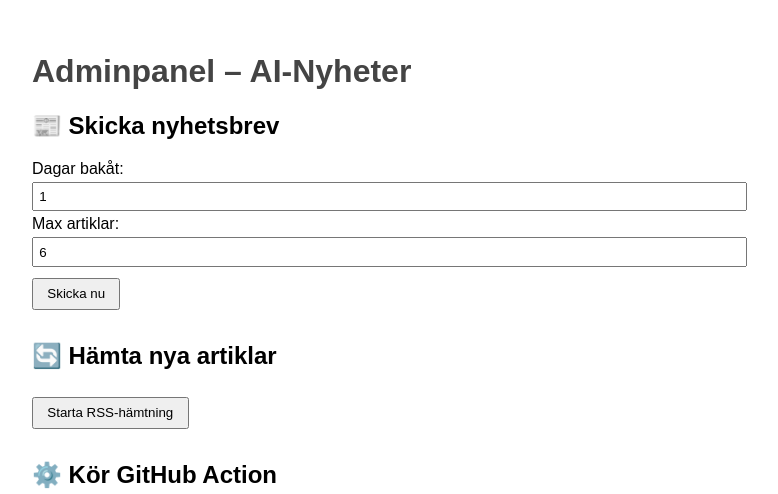
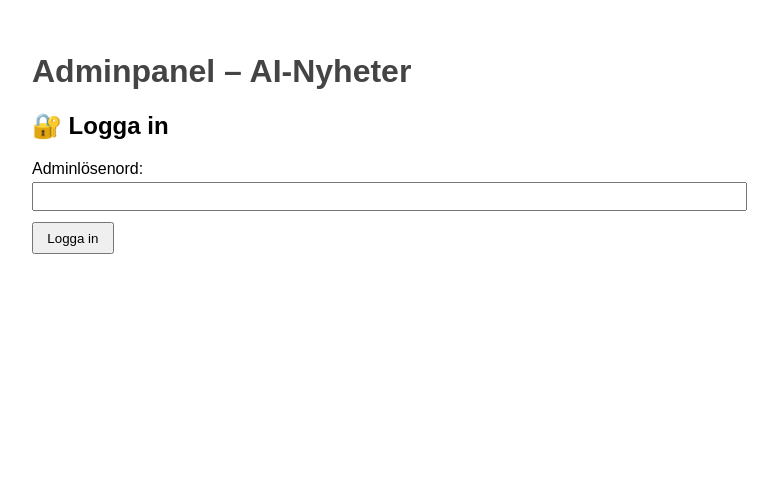
Before and after one commit to andersasplundberggren/ai-nyheter-backend, a Flask app: template templates/admin.html in a window 1280 px wide. Shown: the top 494 px of the page, without its empty margins (258-1036 px from the left). After the commit the page ends 254 px from the top, so only its background shows below. Run offline with Flask 3, Linux system fonts and the light colour scheme; the template is opened without the code that fills it, so the values that code supplies are empty.

Commit message:
Update admin.html

```diff
--- a/templates/admin.html
+++ b/templates/admin.html
@@ -13,6 +13,17 @@
 </head>
 <body>
   <h1>Adminpanel – AI-Nyheter</h1>
+
+  {% if not authed %}
+    <section>
+      <h2>🔐 Logga in</h2>
+      <form method="POST" action="/admin/panel">
+        <label for="token">Adminlösenord:</label><br>
+        <input type="password" name="token" required><br>
+        <button type="submit">Logga in</button>
+      </form>
+    </section>
+  {% else %}
 
   <section>
     <h2>📰 Skicka nyhetsbrev</h2>
@@ -52,5 +63,6 @@
       <button type="submit">🚪 Logga ut</button>
     </form>
   </section>
+  {% endif %}
 </body>
 </html>
```
